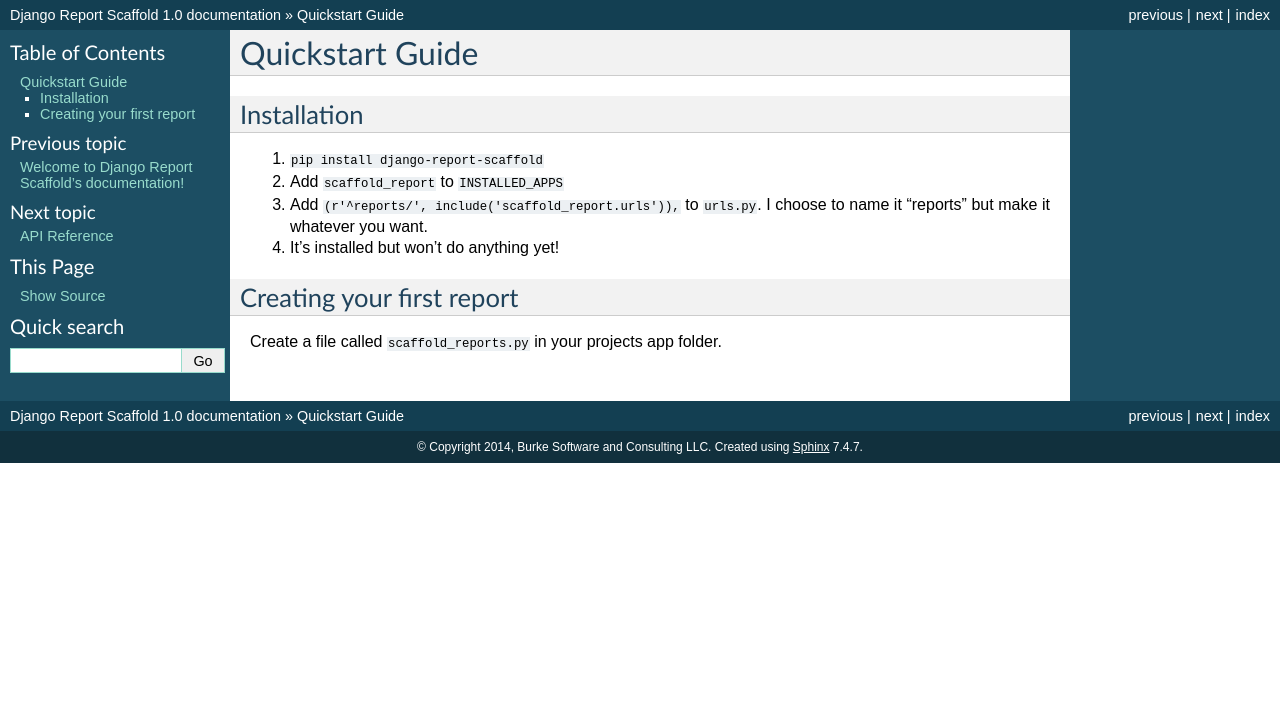
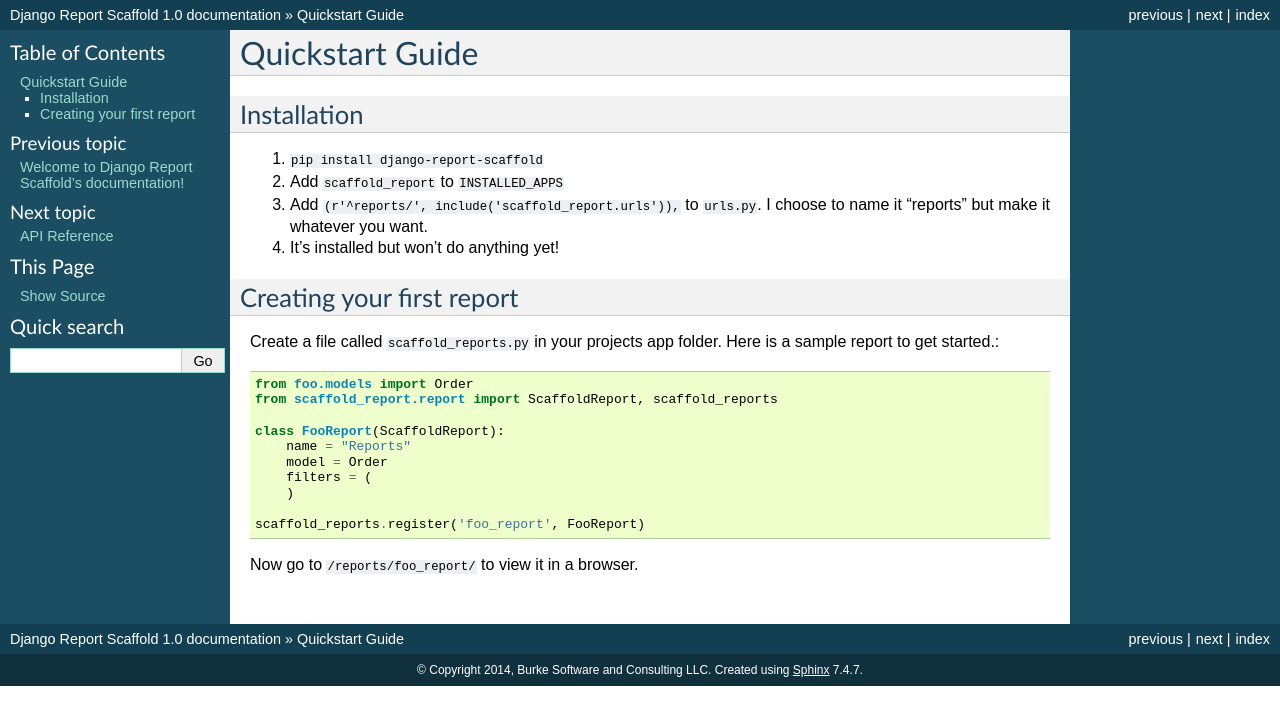
Before and after one commit to burke-software/django-report-scaffold, a Sphinx documentation site: the page built from docs/quickstart.rst, in a window 1280 px wide. Shown: the top 725 px of the page. Built offline with Sphinx 7.4.7, drawn with Linux system fonts in a browser that asks for light colours.

Commit message:
Update quickstart.rst

```diff
--- a/docs/quickstart.rst
+++ b/docs/quickstart.rst
@@ -10,4 +10,17 @@
 
 Creating your first report
 --------------------------
-Create a file called ``scaffold_reports.py`` in your projects app folder.
+Create a file called ``scaffold_reports.py`` in your projects app folder. Here is a sample report to get started.::
+
+  from foo.models import Order
+  from scaffold_report.report import ScaffoldReport, scaffold_reports
+
+  class FooReport(ScaffoldReport):
+      name = "Reports"
+      model = Order
+      filters = (
+      )
+
+  scaffold_reports.register('foo_report', FooReport)
+
+Now go to ``/reports/foo_report/`` to view it in a browser.
```
